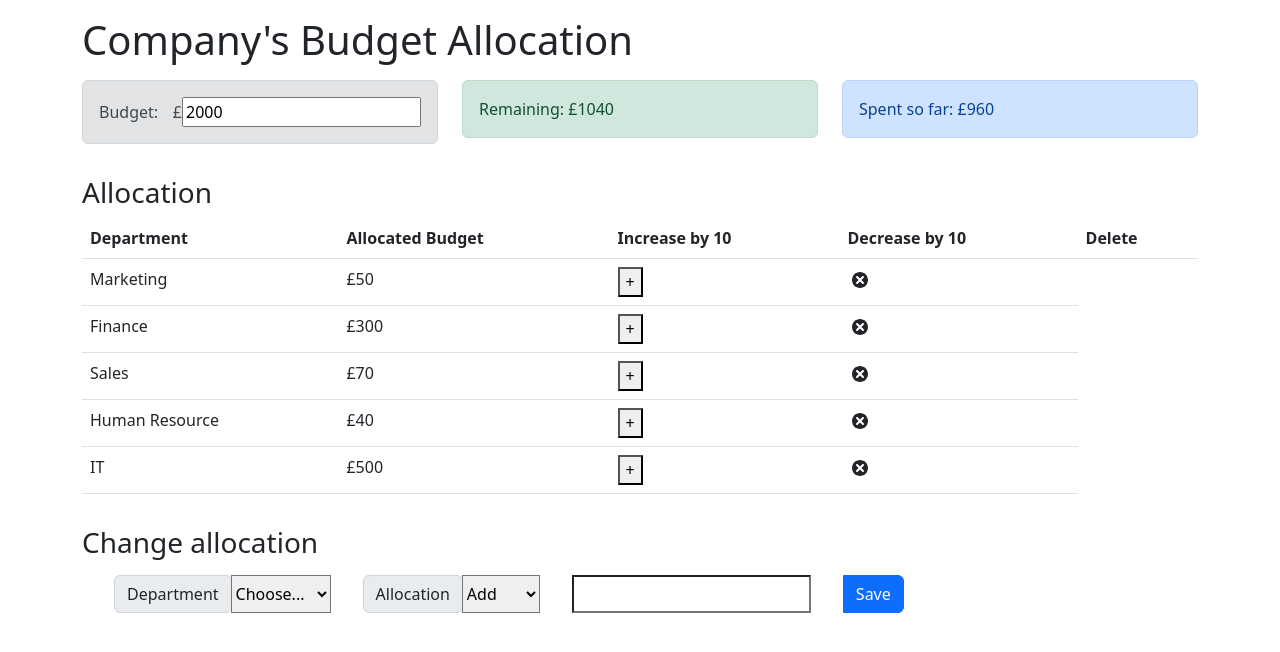
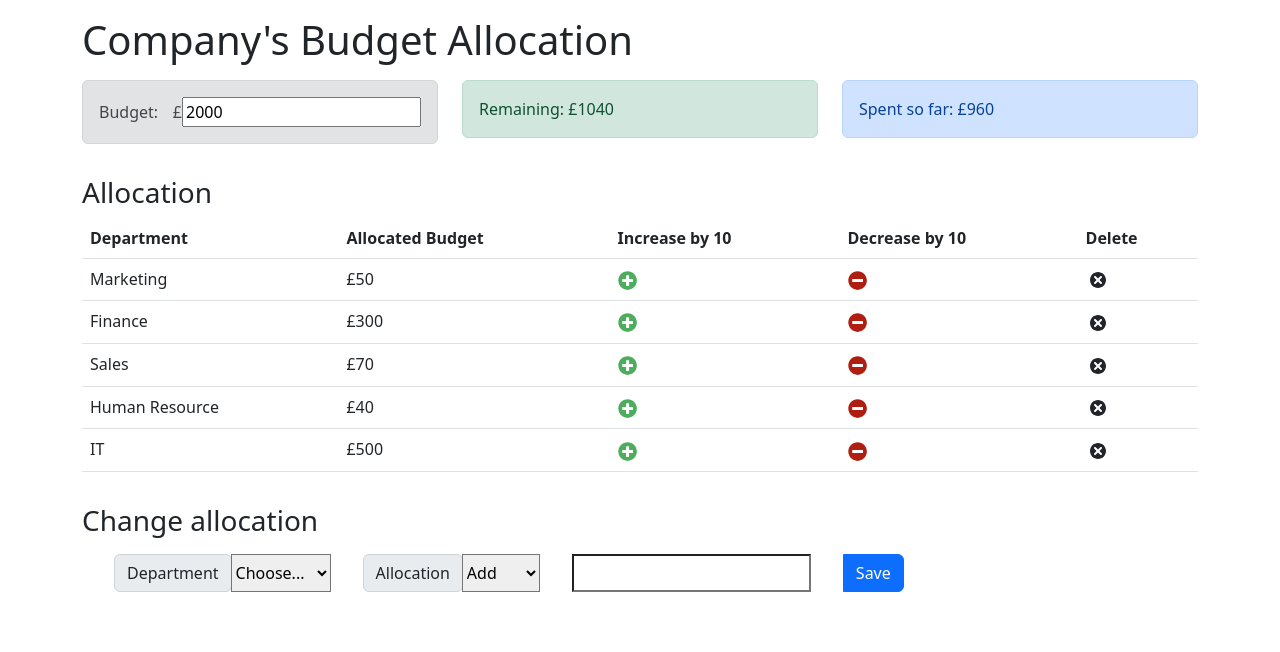
Before and after one commit to ibm-developer-skills-network/ejtos-react_budget_app, a React (Create React App) app: page / in a window 1280 px wide. Shown: the top 652 px of the page. Built offline with nearby package versions, Linux system fonts and the light colour scheme.

Commit message:
Update ExpenseItem.js

```diff
--- a/src/components/ExpenseItem.js
+++ b/src/components/ExpenseItem.js
@@ -1,9 +1,11 @@
 import React, { useContext } from 'react';
-import { TiDelete } from 'react-icons/ti';
+
+import { FaPlusCircle,FaMinusCircle } from 'react-icons/fa';
+import { TiDelete} from 'react-icons/ti';
 import { AppContext } from '../context/AppContext';
 
 const ExpenseItem = (props) => {
-    const { dispatch } = useContext(AppContext);
+    const { currency, dispatch } = useContext(AppContext);
 
     const handleDeleteExpense = () => {
         dispatch({
@@ -25,12 +27,26 @@ const ExpenseItem = (props) => {
 
     }
 
+    const decreaseAllocation = (name) => {
+        const expense = {
+            name: name,
+            cost: 10,
+        };
+
+        dispatch({
+            type: 'RED_EXPENSE',
+            payload: expense
+        });
+
+    }
+
     return (
         <tr>
-        <td>{props.name}</td>
-        <td>£{props.cost}</td>
-        <td><button onClick={event=> increaseAllocation(props.name)}>+</button></td>
-        <td><TiDelete size='1.5em' onClick={handleDeleteExpense}></TiDelete></td>
+            <td className="col">{props.name}</td>
+            <td className="col">{currency}{props.cost}</td>
+            <td className="col"><FaPlusCircle size='1.2em' color="#4ead5c" onClick={event => increaseAllocation(props.name)}></FaPlusCircle></td>
+            <td className="col"><FaMinusCircle size='1.2em' color="#af1e11" onClick={event => decreaseAllocation(props.name)}></FaMinusCircle></td>
+            <td className="col"><TiDelete size='1.5em' onClick={handleDeleteExpense}></TiDelete></td>
         </tr>
     );
 };
```
